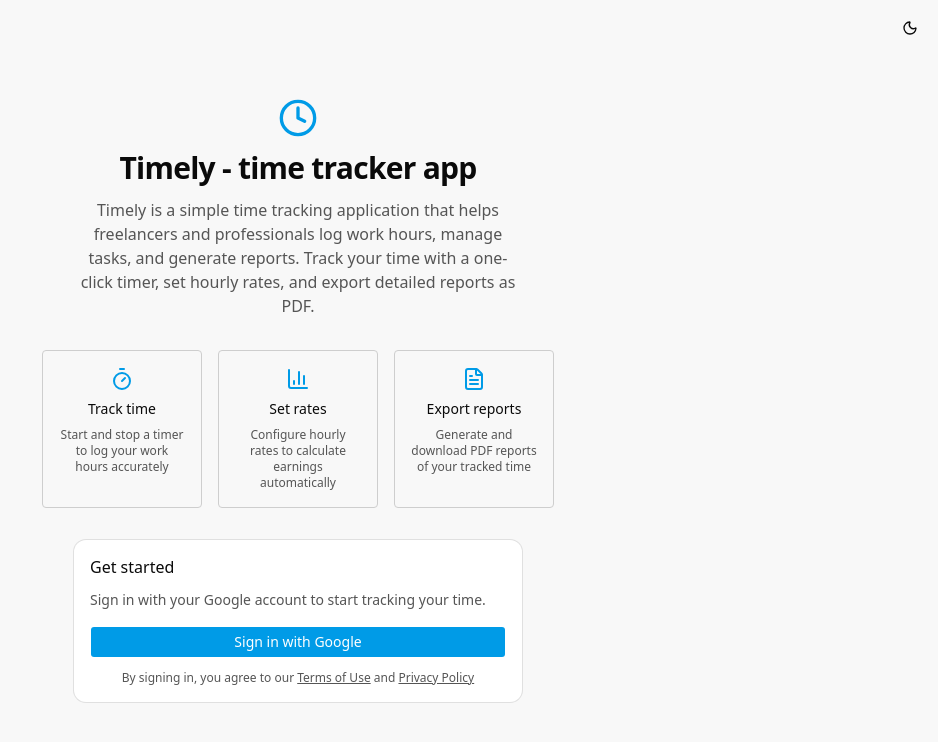
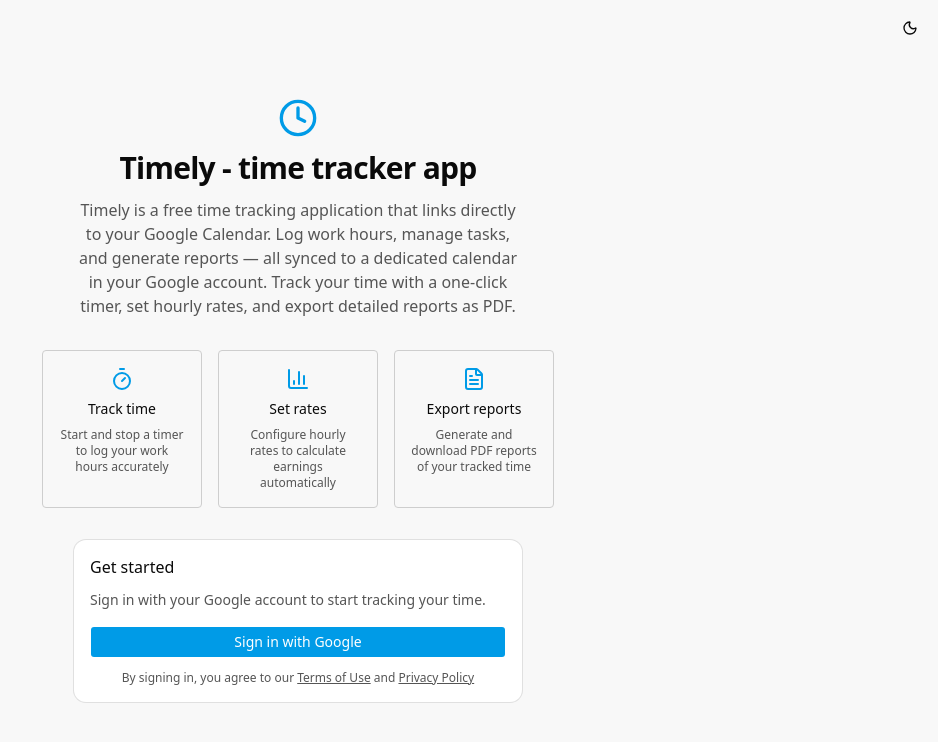
Before and after one commit to martimayoral/time-tracker, a React (Vite) app: page / in a window 1280 px wide. Shown: the top 742 px of the page, without its empty margins (342-1280 px from the left). Built offline with nearby package versions, Linux system fonts and the light colour scheme; no server answers.

Commit message:
update description

```diff
--- a/index.html
+++ b/index.html
@@ -1,14 +1,18 @@
 <!doctype html>
 <html lang="en">
+
 <head>
   <meta charset="UTF-8" />
   <link rel="icon" type="image/png" href="/clock-inactive.png" />
   <meta name="viewport" content="width=device-width, initial-scale=1.0" />
   <title>Timely - time tracker app</title>
-    <meta name="description" content="Timely is a simple time tracking app that helps you log hours, manage tasks, and generate reports. Sign in with Google to start tracking your time." />
+  <meta name="description"
+    content="Timely is a free time tracking application that links directly to your Google Calendar." />
 </head>
+
 <body>
   <div id="root"></div>
   <script type="module" src="/src/main.tsx"></script>
 </body>
+
 </html>
--- a/src/routes/index.tsx
+++ b/src/routes/index.tsx
@@ -55,9 +55,9 @@
           <Clock className="size-10 text-primary" />
           <h1 className="text-3xl font-bold tracking-tight">Timely - time tracker app</h1>
           <p className="max-w-md text-muted-foreground">
-            Timely is a simple time tracking application that helps freelancers and professionals log work hours, manage
-            tasks, and generate reports. Track your time with a one-click timer, set hourly rates, and export detailed
-            reports as PDF.
+            Timely is a free time tracking application that links directly to your Google Calendar. Log work hours,
+            manage tasks, and generate reports — all synced to a dedicated calendar in your Google account. Track your
+            time with a one-click timer, set hourly rates, and export detailed reports as PDF.
           </p>
         </div>
 
```
Lines whose indentation alone changed are shown as unchanged.
